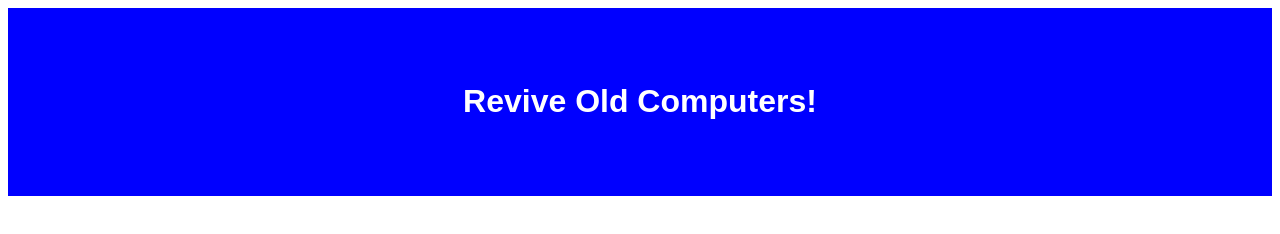
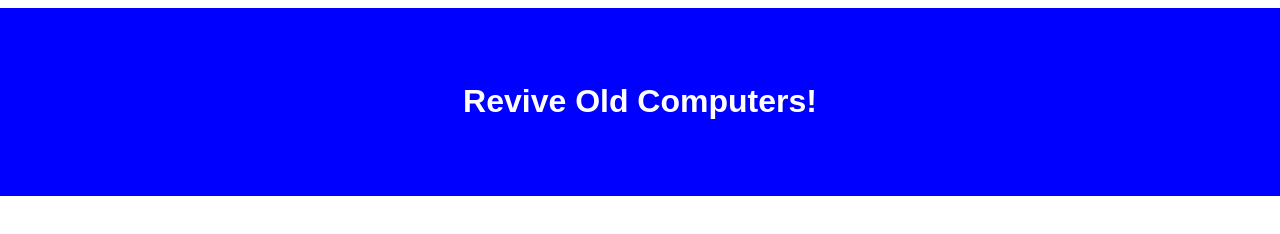
Before and after one commit to xtreme-pc/web, a plain HTML site: page index.html in a window 1280 px wide. Drawn offline with Linux system fonts and the light colour scheme.

Commit message:
Update index.html

```diff
--- a/index.html
+++ b/index.html
@@ -9,7 +9,7 @@
     </style>
   </head>
   <body>
-    <div class="head" style="background-color:blue;color:white;margin:0 auto;width:100%;">
+    <div class="head" style="background-color:blue;color:white;position:absolute;right:0px;left:0px;">
       <br><br><br><h1>Revive Old Computers!</h1><br><br><br>
     </div>
   </body>
```
